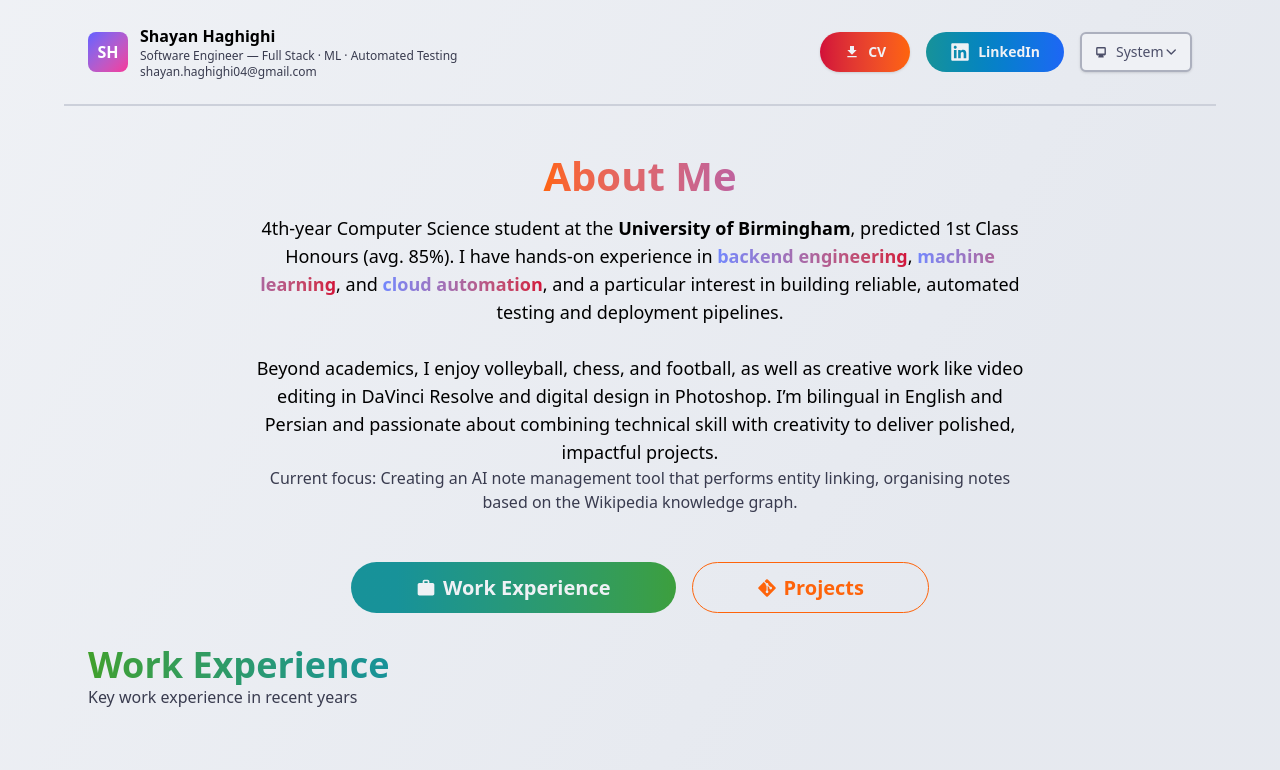
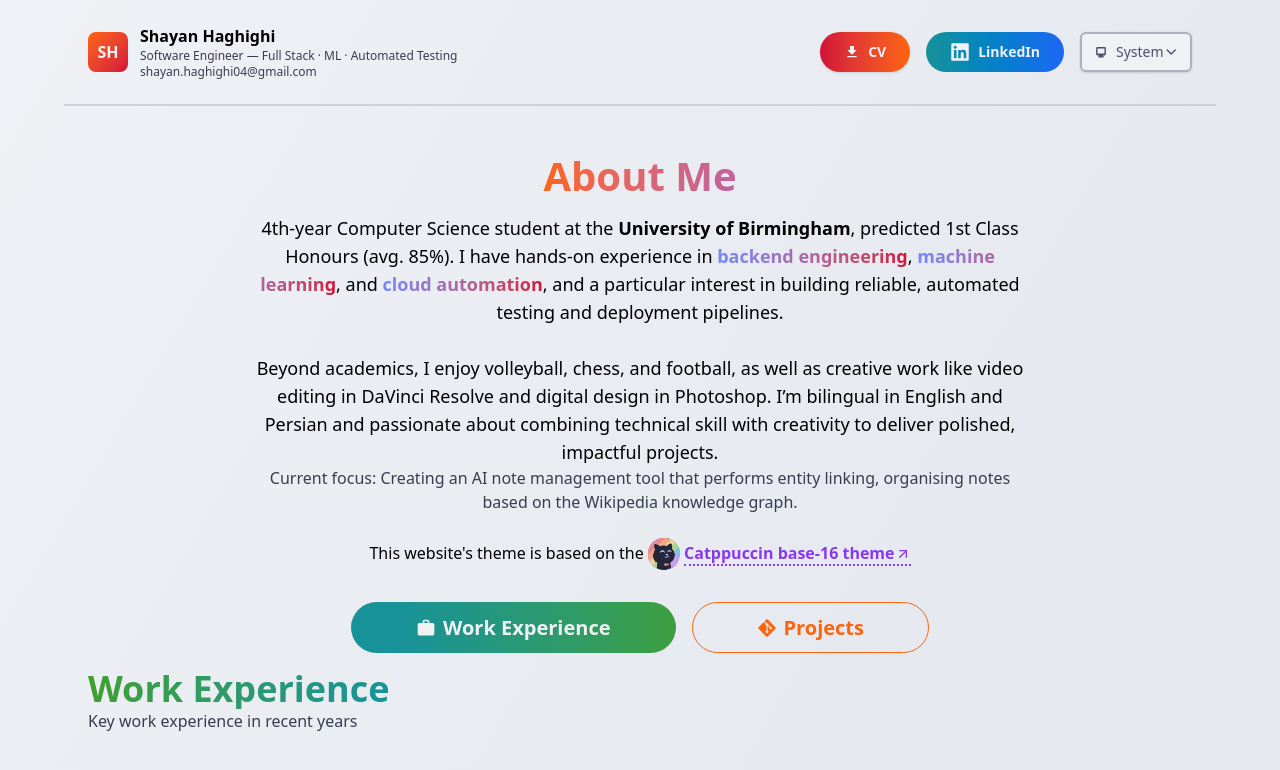
Before and after one commit to ShayanHaghighi/portfolio, a Next.js app: page / in a window 1280 px wide. Shown: the top 770 px of the page. Built offline with nearby package versions, Linux system fonts and the light colour scheme.

Commit message:
add catpuccin reference

```diff
--- a/src/app/globals.css
+++ b/src/app/globals.css
@@ -61,6 +61,10 @@
   --color-text-inverse: oklch(var(--theme-base00));
   --color-text-secondary: oklch(var(--theme-base05));
   --color-text-tertiary: oklch(var(--theme-fg)/0.6);
+  --color-text-catppuccin: oklch(var(--theme-base0E));
+
+  --color-catppuccin-1: oklch(var(--theme-base09));
+  --color-catppuccin-2: oklch(var(--theme-base08));
 
   --color-wex-company: var(--color-text-tertiary);
   --color-wex-date: var(--color-text-tertiary);
@@ -111,6 +115,15 @@
   --color-code-text: oklch(var(--theme-base00));
   --color-code-copy-bg: oklch(var(--theme-base00));
   --color-code-copy-fg: oklch(var(--theme-base00));
+}
+
+.catppuccin-rainbow {
+  background-image: linear-gradient(
+    to bottom right,
+    var(--color-catppuccin-1),
+    var(--color-catppuccin-2)
+  );
+  color: var(--color-text-inverse);
 }
 
 h1 {
--- a/src/components/about/about.tsx
+++ b/src/components/about/about.tsx
@@ -1,5 +1,9 @@
 import StrongText from "@/components/strong-text";
 import BgText from "../bg-text";
+import Image from 'next/image'
+import Link from "next/link";
+import { PiArrowLineUpRight } from "react-icons/pi";
+import { FiArrowUpRight } from "react-icons/fi";
 
 export default function About() {
     return (
@@ -16,7 +20,7 @@ export default function About() {
                 }}>About Me</h1>
 
                 <span className="text-text-primary max-w-xl text-lg">
-                    4th-year Computer Science student at the <strong>University of Birmingham</strong>, predicted 1st Class
+                    4th-year Computer Science student at the <span className="font-bold">University of Birmingham</span>, predicted 1st Class
                     Honours (avg. 85%).
                     I have hands-on
                     experience in <StrongText>backend engineering</StrongText>, <StrongText>machine learning</StrongText>, and <StrongText>cloud automation</StrongText>, and a particular
@@ -35,10 +39,21 @@ export default function About() {
                     Current focus: Creating an AI note management tool that performs entity linking, organising
                     notes based on the Wikipedia knowledge graph.
                 </BgText>
+                <span>
+                    This website's theme is based on the <Image style={{
+                        width: "2rem",
+                        border: "none"
+                    }} className="inline" alt="catppuccin logo" height="30" width="30" src="/catppuccin.svg" />
+                    {" "}
+
+                    <Link target="_blank" href="https://catppuccin.com" className="border-b-2 border-text-catppuccin border-dotted cursor-pointer text-text-catppuccin font-bold">
+                        Catppuccin base-16 theme
+                        <FiArrowUpRight className="inline" />
+                    </Link>
+
+                </span>
+
             </div>
-
-
-
         </section>
     )
 }
--- a/src/components/main/main-buttons.tsx
+++ b/src/components/main/main-buttons.tsx
@@ -16,7 +16,7 @@ function SectionButton({ children, sectionKey, currentSection, idx }: { children
 
 export default function MainButtons({ currentSection, }: { currentSection: Section }) {
     return <div
-        className=" w-full flex flex-col sm:flex-row justify-center items-center gap-4 px-4 my-6">
+        className=" w-full flex flex-col sm:flex-row justify-center items-center gap-4 px-4 my-2">
         {<SectionButton idx={2} sectionKey={"workexp"} currentSection={currentSection} >
             <MdWork className="text-xl" />
             <span className="font-bold text-xl">
--- a/src/sections/header/header.tsx
+++ b/src/sections/header/header.tsx
@@ -9,7 +9,7 @@ export default function Header() {
 
             <div className="flex items-center gap-3">
                 <Link
-                    className="w-10 h-10 rounded-lg bg-gradient-to-br from-indigo-500 to-pink-500 flex items-center justify-center font-bold text-white cursor-pointer"
+                    className="w-10 h-10 rounded-lg catppuccin-rainbow flex items-center justify-center font-bold text-white cursor-pointer"
                     href="/"
                 >SH
                 </Link>
```
Also changed, not shown: public/catppuccin.svg (added).
